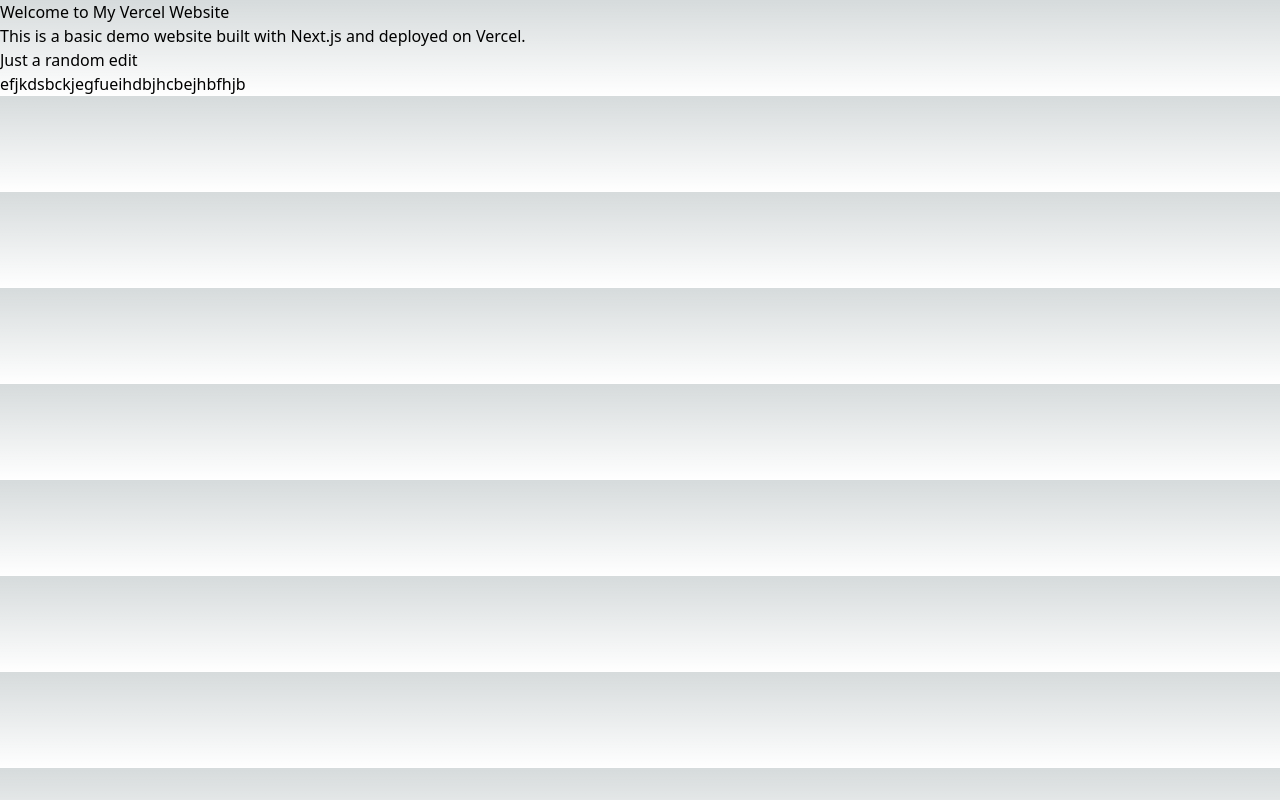
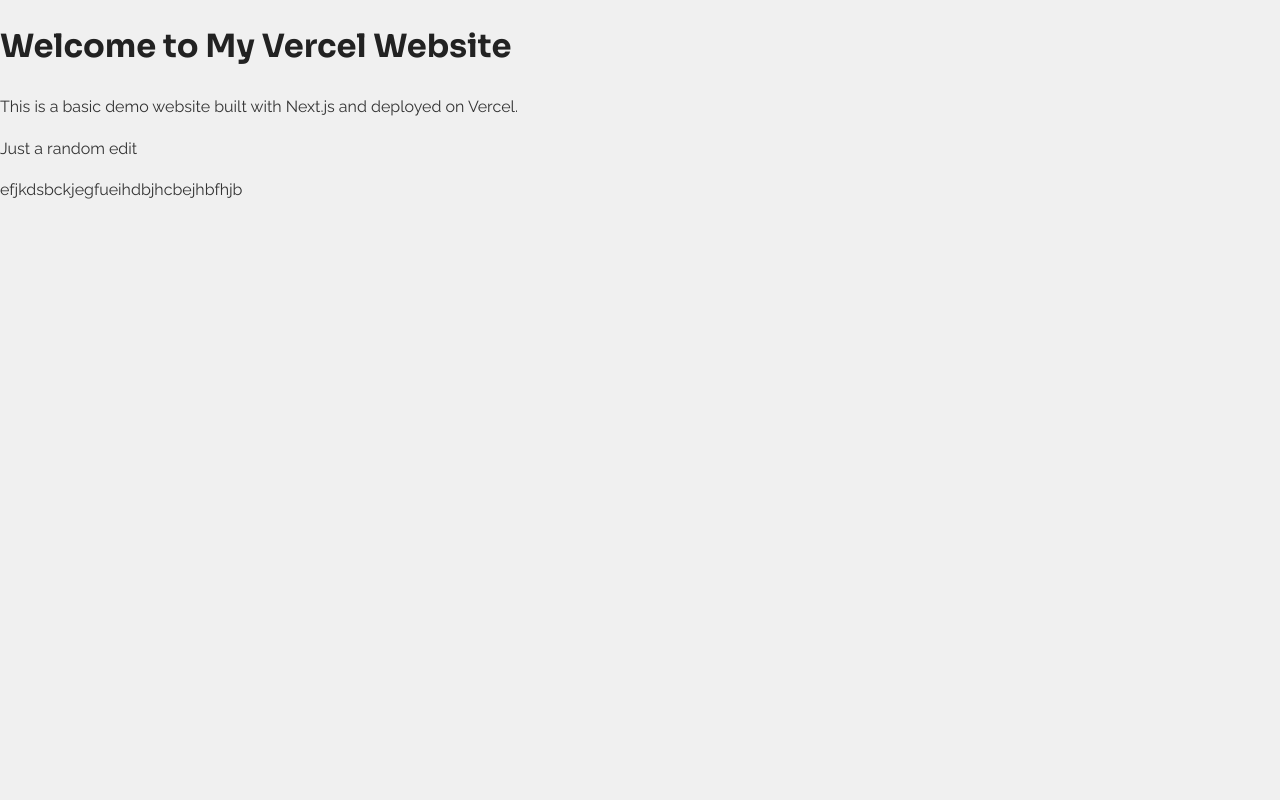
Before and after one commit to sim-daas/website, a Next.js app in the folder firstwebsite/: page / in a window 1280 px wide. Built offline with nearby package versions, Linux system fonts and the light colour scheme.

Commit message:
Update globals.css

```diff
--- a/firstwebsite/app/globals.css
+++ b/firstwebsite/app/globals.css
@@ -1,33 +1,48 @@
-@tailwind base;
-@tailwind components;
-@tailwind utilities;
-
+/* globals.css */
 :root {
-  --foreground-rgb: 0, 0, 0;
-  --background-start-rgb: 214, 219, 220;
-  --background-end-rgb: 255, 255, 255;
-}
-
-@media (prefers-color-scheme: dark) {
-  :root {
-    --foreground-rgb: 255, 255, 255;
-    --background-start-rgb: 0, 0, 0;
-    --background-end-rgb: 0, 0, 0;
-  }
+  --font-raleway: 'Raleway', sans-serif;
+  --font-sora: 'Sora', sans-serif;
 }
 
 body {
-  color: rgb(var(--foreground-rgb));
-  background: linear-gradient(
-      to bottom,
-      transparent,
-      rgb(var(--background-end-rgb))
-    )
-    rgb(var(--background-start-rgb));
+  margin: 0;
+  font-family: var(--font-raleway);
+  background-color: #f0f0f0;
+  color: #333;
+  line-height: 1.6;
 }
 
-@layer utilities {
-  .text-balance {
-    text-wrap: balance;
-  }
+h1 {
+  font-family: var(--font-sora);
+  color: #222;
 }
+
+header {
+  background: #333;
+  color: #fff;
+  padding: 1rem;
+  text-align: center;
+}
+
+nav a {
+  color: #fff;
+  text-decoration: none;
+  margin: 0 1rem;
+}
+
+nav a:hover {
+  text-decoration: underline;
+}
+
+.container {
+  max-width: 1200px;
+  margin: 0 auto;
+  padding: 2rem;
+}
+
+footer {
+  text-align: center;
+  padding: 1rem;
+  background: #333;
+  color: #fff;
+}
```
